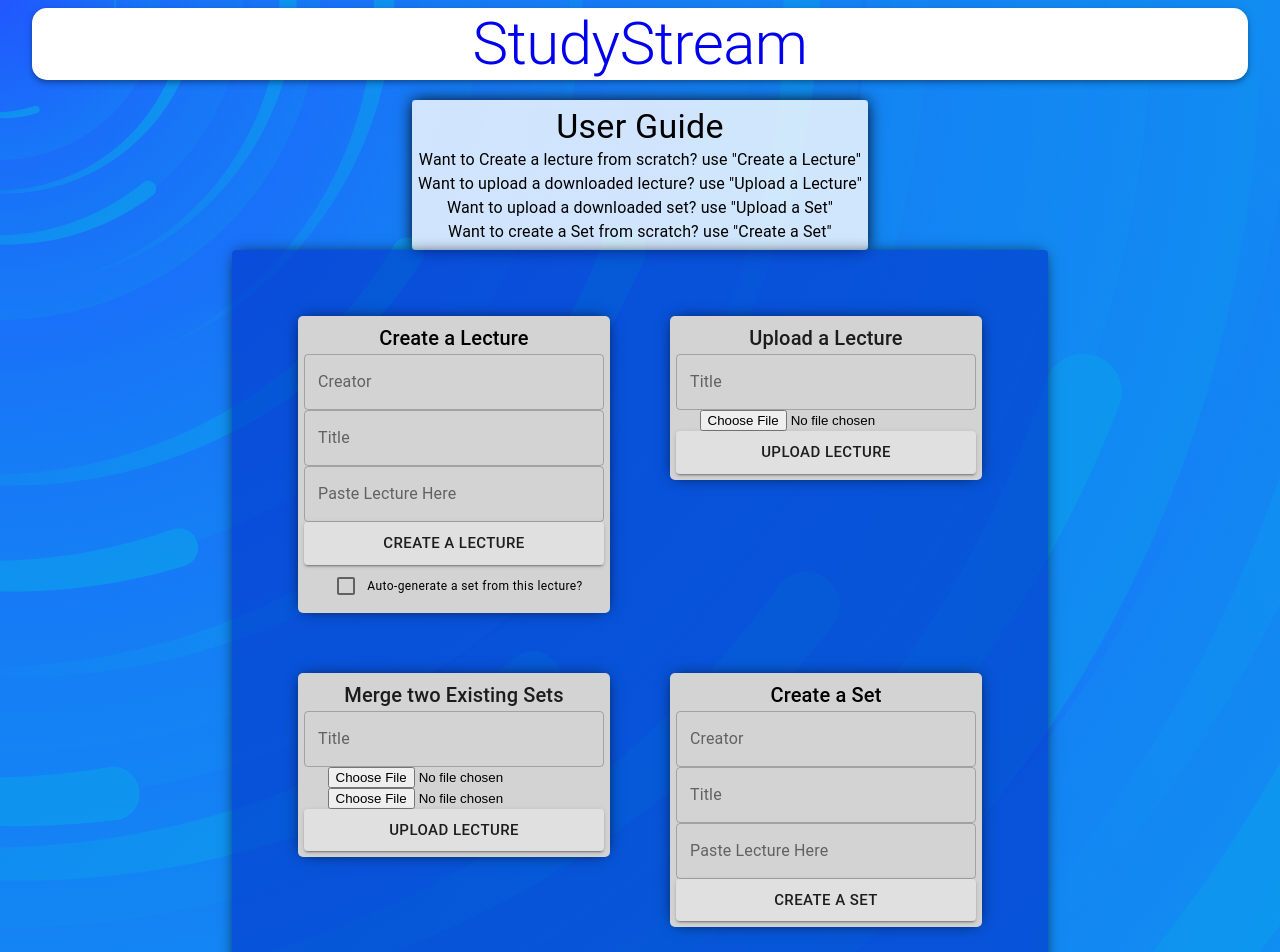
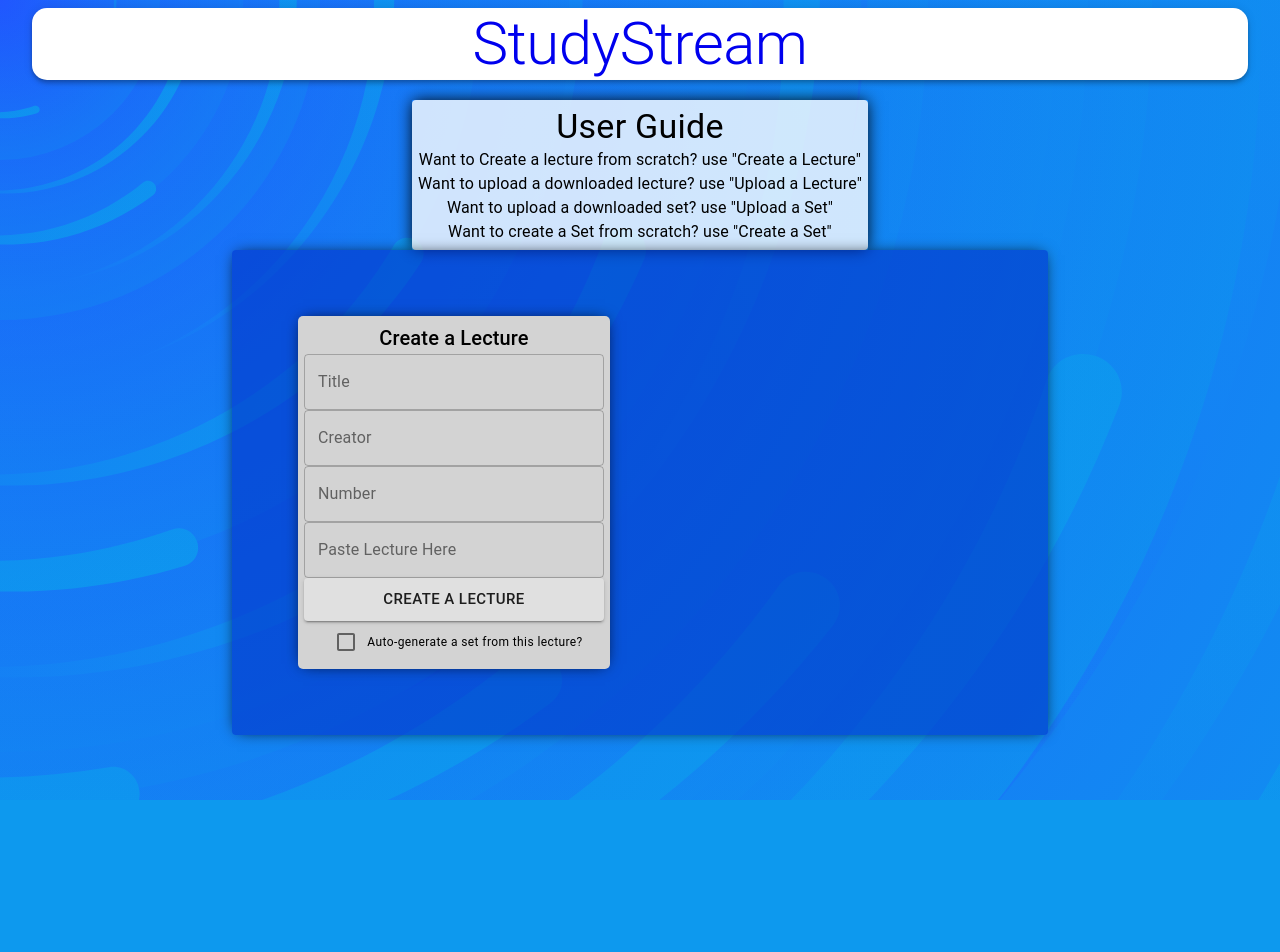
Before and after one commit to hutchinsonmouray/Group23, a React (Create React App) app in the folder client/: page /upload_set in a window 1280 px wide. Shown: the top 952 px of the page. After the commit the page ends 800 px from the top, so only its background shows below. Built offline with nearby package versions, Linux system fonts and the light colour scheme; no server answers.

Commit message:
Working form submission

```diff
--- a/client/src/App.js
+++ b/client/src/App.js
@@ -4,119 +4,55 @@ import useStyles from './styles';
 import {Container, AppBar, Typography, Grow, Grid, Button, Paper, TextField, Checkbox} from '@material-ui/core';
 import {NavLink} from "react-router-dom";
 
-function ExportLecture() {
-    //runs the c++ add on that exports the file to csv;
-    localStorage.getItem("creator").
-    localStorage.getItem("title");
-    localStorage.getItem("text");
+export default class App extends React.Component{
+    state = {
+        title: null,
+        creator: null,
+        number: null,
+        lecture: null,
+    };
 
-    console.log(localStorage.getItem("creator"))
-    console.log(localStorage.getItem("title"))
-    console.log(localStorage.getItem("text"))
-
-    // localStorage.clear();
-    return null;
+    handleTitleChange(e){
+        this.setState({
+            title: e.target.value
+        })
     }
 
-function saveLecture() {
-    localStorage.getItem("creator");
-    localStorage.getItem("title");
-    localStorage.getItem("text");
-
-    console.log(localStorage.getItem("creator"))
-    console.log(localStorage.getItem("title"))
-    console.log(localStorage.getItem("text"))
-    //runs the c++ add on to save it as a local txt file or within the class
-
-    localStorage.clear();
-    return null;
-}
-function saveSet() {
-    //runs the c++ add on;
-    localStorage.getItem("creator");
-    localStorage.getItem("title");
-    localStorage.getItem("text");
-
-    console.log(localStorage.getItem("creator"))
-    console.log(localStorage.getItem("title"))
-    console.log(localStorage.getItem("text"))
-
-    localStorage.clear();
-    return null;
+    handleCreatorChange(e){
+        this.setState({
+            creator: e.target.value
+        })
     }
 
-function uploadLecture() {
-    //runs the c++ add on;
-    localStorage.getItem("title");
-    localStorage.getItem("file");
-
-    console.log(localStorage.getItem("title"))
-    console.log(localStorage.getItem("file"))
-    //runs the c++ add on to save it as a local txt file or within the class
-
-    localStorage.clear();
-    return null;
-}
-function uploadSet() {
-    //runs the c++ add on;
-    localStorage.getItem("title");
-    localStorage.getItem("file");
-
-    console.log(localStorage.getItem("title"))
-    console.log(localStorage.getItem("file"))
-
-    // add to long term data using wrapper c++
-
-    localStorage.clear();
-    return null;
+    handleLectureChange(e){
+        this.setState({
+            lecture: e.target.value
+        })
     }
 
-function setPostData(type, param) {
-    localStorage.setItem(type,param);
-    // console.log(param)
-    return null;
+    handleNumberChange(e){
+        this.setState({
+            number: e.target.value
+        })
     }
 
-//Calls both functions
-function uploadLecture1() {
-    return uploadLecture();
-}
-
-function setSetData(param) {
-    localStorage.setItem('myData',param);
-}
-function etSetData(selectedFile) {
-    localStorage.setItem('myData',selectedFile);
-};
-
-function callAPI(text) {
-    fetch("/make-cards/24", {
+    callAPI() {
+        fetch("/make-cards/" + this.state.number, {
             method: 'POST',
             headers: {
                 'Content-Type': 'application/json'
             },
             body: JSON.stringify({
-            "transcript" : text,
-            "creator" : "bob",
-            "title" : "THE_TITLE"
+                "transcript" : this.state.lecture,
+                "creator" : this.state.creator,
+                "title" : this.state.title
             })
         })
     }
 
-class App extends React.Component {
-
-render() {
-
-    return (
+    render(){
+        return(
         <Container container justify="center" maxidth={"lg"} align="center">
-
-            {/*<div>*/}
-            {/*    /!* Logo is an actual React component *!/*/}
-            {/*    <Logo/>*/}
-            {/*</div>*/}
-
-
-
 
         <div className={"App"}>
 
@@ -127,9 +63,6 @@ render() {
                 </AppBar>
             </NavLink>
         </div>
-                {/*<button onClick={ ()=> this.setLectureData()}>Set Lecture Data</button>*/}
-                {/*<button onClick={ ()=> this.getLectureData()}>Get Lecture Data</button>*/}
-
             {/*White bubble with grid below*/}
             <Typography className='form-box' align='center'>
                 <div className='form-box-text'>
@@ -144,13 +77,12 @@ render() {
 
             <Grid className='uploadBox'>
             {/*Lecture*/}
-                    <form autoComplete="off" noValidate onSubmit={callAPI("bob")} className='form'>
-                        {/*<div className='banner-container'>*/}
+                    <form autoComplete="off" noValidate onSubmit={(e) => this.callAPI(e)} className='form'>
                         <Typography variant="h6">{'Create a Lecture'}</Typography>
-                        {/*</div>*/}
-                        <TextField name="creator" variant="outlined" label="Creator" id="creator" fullWidth onChange={(e) => setPostData("creator",e.target.value)} />
-                        <TextField name="message" variant="outlined" label="Title" id="title" fullWidth onChange={(e) =>  setPostData("title",e.target.value)}/>
-                        <TextField name="message" variant="outlined" label="Paste Lecture Here" id="pasteLecture" fullWidth onChange={(e) =>  setPostData("text",e.target.value)}/>
+                        <TextField name="creator" variant="outlined" label="Title" id="creator" fullWidth value={this.state.title} onChange={(e) => this.handleTitleChange(e)} />
+                        <TextField name="message" variant="outlined" label="Creator" id="title" fullWidth value={this.state.creator} onChange={(e) =>  this.handleCreatorChange(e)}/>
+                        <TextField name="message" variant="outlined" label="Number" id="number" fullWidth value={this.state.number} onChange={(e) =>  this.handleNumberChange(e)}/>
+                        <TextField name="message" variant="outlined" label="Paste Lecture Here" id="pasteLecture" fullWidth value={this.state.lecture} onChange={(e) =>  this.handleLectureChange(e)}/>
                         <Button variant="contained" color="default" size="large" type="submit" fullWidth>Create a Lecture</Button>
                         <div>
                             <Checkbox></Checkbox>
@@ -159,38 +91,9 @@ render() {
                            </Typography>
                         </div>
                     </form>
-                    <form autoComplete="off" noValidate onSubmit={uploadLecture()}className='form'>
-                        <Typography color = "textPrimary" variant="h6">{'Upload a Lecture'}</Typography>
-                        <TextField name="message" variant="outlined" label="Title" fullWidth onChange={(e) =>  setPostData("title",e.target.value)} />
-                        <FileBase type="file" multiple={false} onDone={({ base64 }) => setPostData("file",{selectedFile: base64 })} />
-                        <Button variant="contained" color="default" size="large" type="submit" fullWidth>Upload Lecture</Button>
-                    </form>
-                <form autoComplete="off" noValidate onSubmit={uploadLecture1()}className='form'>
-                    <Typography color = "textPrimary" variant="h6">{'Merge two Existing Sets'}</Typography>
-                    <TextField name="message" variant="outlined" label="Title" fullWidth onChange={(e) =>  setPostData("title",e.target.value)} />
-                    <FileBase type="file" multiple={false} onDone={({ base64 }) => setPostData("file",{selectedFile: base64 })} />
-                    <FileBase type="file" multiple={false} onDone={({ base64 }) => setPostData("file1",{selectedFile: base64 })} />
-                    <Button variant="contained" color="default" size="large" type="submit" fullWidth>Upload Lecture</Button>
-                </form>
-
-                    <form autoComplete="off" noValidate onSubmit={saveSet()} className='form'>
-                        <Typography variant="h6">{'Create a Set'}</Typography>
-                        <TextField name="creator" variant="outlined" label="Creator" fullWidth onChange={(e) => setPostData("creator",e.target.value)} />
-                        <TextField name="message" variant="outlined" label="Title" fullWidth onChange={(e) =>  setPostData("title",e.target.value)} />
-                        <TextField name="message" variant="outlined" label="Paste Lecture Here" fullWidth onChange={(e) =>  setPostData("text",e.target.value)} />
-                        <Button variant="contained" color="default" size="large" type="submit" fullWidth>Create a Set</Button>
-                    </form>
-
-                    <form autoComplete="off" noValidate onSubmit={uploadSet()} className='form'>
-                        <Typography variant="h6">{'Upload a Set'}</Typography>
-                        <TextField name="message" variant="outlined" label="Title" fullWidth onChange={(e) =>  setPostData("title",e.target.value)} />
-                        <FileBase type="file" multiple={false} onDone={({ base64 }) => setPostData("file",{selectedFile: base64 })} />
-                        <Button variant="contained" color="default" size="large" type="submit" fullWidth>Submit Set</Button>
-                    </form>
                     </Grid>
         </div>
             </Container>
         );
     }
 }
-export default App;
```
Lines whose indentation alone changed are shown as unchanged.
